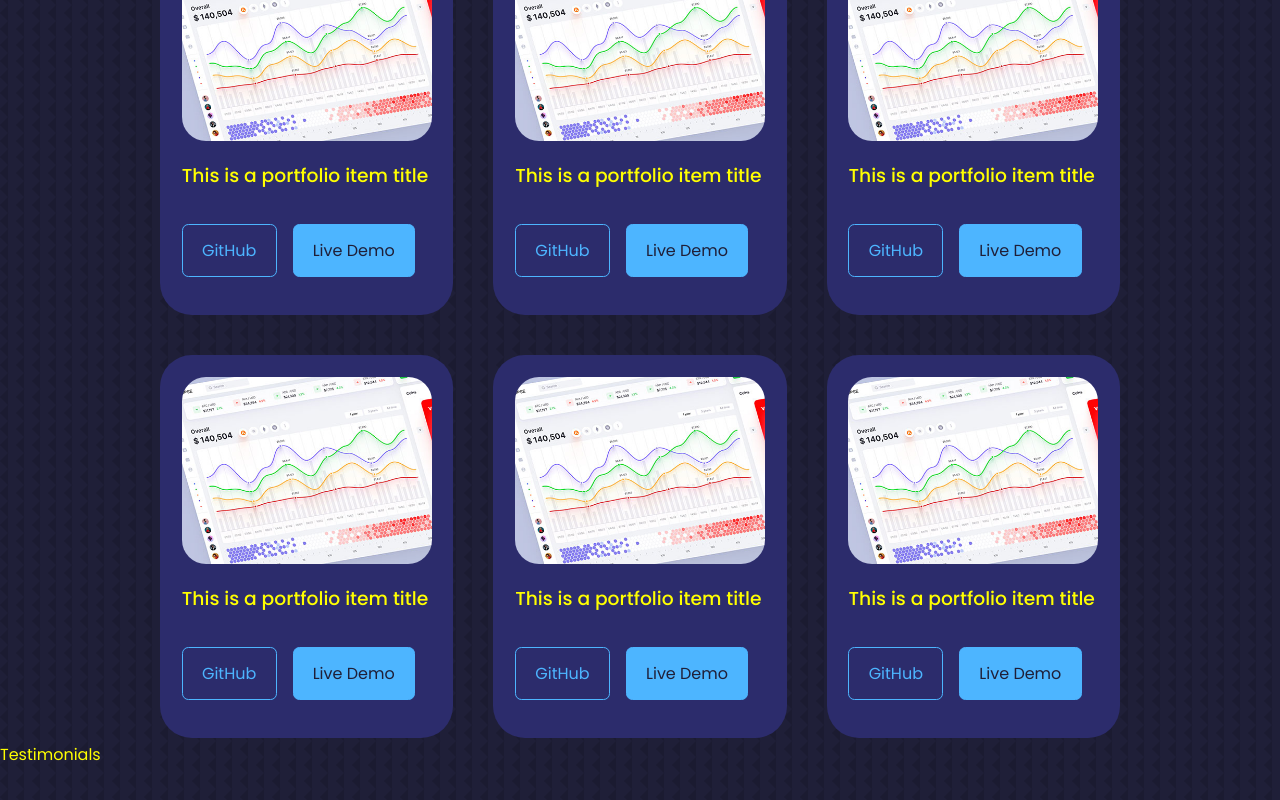
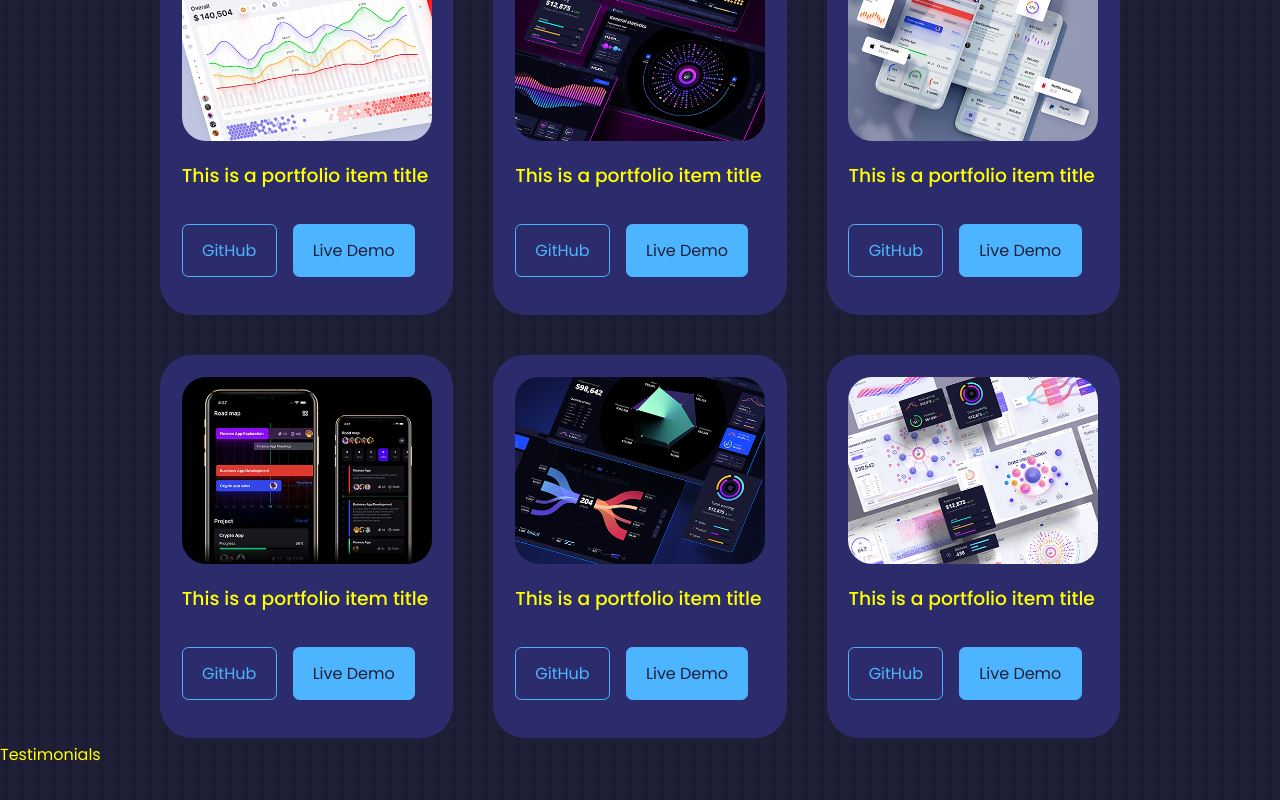
Before and after one commit to Jeremiah-Silva/jeremiah--portfolio, a React (Create React App) app: page / in a window 1280 px wide. Shown: the part 3899-4699 px from the top of the page. Built offline with nearby package versions, Linux system fonts and the light colour scheme.

Commit message:
Updating File

```diff
--- a/src/components/portfolio/Portfolio.jsx
+++ b/src/components/portfolio/Portfolio.jsx
@@ -7,15 +7,66 @@ import IMG4 from '../../assets/portfolio4.jpg';
 import IMG5 from '../../assets/portfolio5.png';
 import IMG6 from '../../assets/portfolio6.jpg';
 
+
+
+const data = [
+  {
+    id: 1,
+    image: IMG1,
+    title: 'Pacman',
+    github: 'https://github.com',
+    demo: 'https://dribbble.com/shots/16673715'
+  },
+  {
+    id: 2,
+    image: IMG2,
+    title: 'Pacman',
+    github: 'https://github.com',
+    demo: 'https://dribbble.com/shots/16673715'
+  },
+  {
+    id: 3,
+    image: IMG3,
+    title: 'Pacman',
+    github: 'https://github.com',
+    demo: 'https://dribbble.com/shots/16673715'
+  },
+  {
+    id: 4,
+    image: IMG4,
+    title: 'Pacman',
+    github: 'https://github.com',
+    demo: 'https://dribbble.com/shots/16673715'
+  },
+  {
+    id: 5,
+    image: IMG5,
+    title: 'Pacman',
+    github: 'https://github.com',
+    demo: 'https://dribbble.com/shots/16673715'
+  },
+  {
+    id: 6,
+    image: IMG6,
+    title: 'Pacman',
+    github: 'https://github.com',
+    demo: 'https://dribbble.com/shots/16673715'
+  },
+]
+
 const Portfolio = () => {
   return (
     <section id='portfolio'>
       <h5>My Recent Work</h5>
       <h2>Portfolio</h2>
+
       <div className="container portfolio__container">
+       {
+        data.map(({id, image, title, github, demo}) => {
+          return (
             <article className='portfolio__item'>
             <div className="portfolio__item-image">
-            <img src={IMG1} alt='' />
+              <img src={image} alt='' />
             </div>
             <h3>This is a portfolio item title</h3>
             <div className='portfolio__item-cta'>
@@ -23,56 +74,9 @@ const Portfolio = () => {
             <a href="https://dribbble.com/Alien_pixels" className='btn btn-primary' target='_blank'>Live Demo</a>
             </div>
           </article>
-        <article className='portfolio__item'>
-          <div className="portfolio__item-image">
-            <img src={IMG1} alt='' />
-          </div>
-          <h3>This is a portfolio item title</h3>
-          <div className='portfolio__item-cta'>
-          <a href="https://github.com" className='btn' target='_blank'>GitHub</a>
-          <a href="https://dribbble.com/Alien_pixels" className='btn btn-primary' target='_blank'>Live Demo</a>
-          </div>
-        </article>
-        <article className='portfolio__item'>
-          <div className="portfolio__item-image">
-            <img src={IMG1} alt='' />
-          </div>
-          <h3>This is a portfolio item title</h3>
-          <div className='portfolio__item-cta'>
-          <a href="https://github.com" className='btn' target='_blank'>GitHub</a>
-          <a href="https://dribbble.com/Alien_pixels" className='btn btn-primary' target='_blank'>Live Demo</a>
-          </div>
-        </article>
-        <article className='portfolio__item'>
-          <div className="portfolio__item-image">
-            <img src={IMG1} alt='' />
-          </div>
-          <h3>This is a portfolio item title</h3>
-          <div className='portfolio__item-cta'>
-          <a href="https://github.com" className='btn' target='_blank'>GitHub</a>
-          <a href="https://dribbble.com/Alien_pixels" className='btn btn-primary' target='_blank'>Live Demo</a>
-          </div>
-        </article>
-        <article className='portfolio__item'>
-          <div className="portfolio__item-image">
-            <img src={IMG1} alt='' />
-          </div>
-          <h3>This is a portfolio item title</h3>
-          <div className='portfolio__item-cta'>
-          <a href="https://github.com" className='btn' target='_blank'>GitHub</a>
-          <a href="https://dribbble.com/Alien_pixels" className='btn btn-primary' target='_blank'>Live Demo</a>
-          </div>
-        </article>
-        <article className='portfolio__item'>
-          <div className="portfolio__item-image">
-            <img src={IMG1} alt='' />
-          </div>
-          <h3>This is a portfolio item title</h3>
-          <div className='portfolio__item-cta'>
-          <a href="https://github.com" className='btn' target='_blank'>GitHub</a>
-          <a href="https://dribbble.com/Alien_pixels" className='btn btn-primary' target='_blank'>Live Demo</a>
-          </div>
-        </article>
+          )
+        })
+      }
       </div>
       </section>
   )
```
Lines whose indentation alone changed are shown as unchanged.
